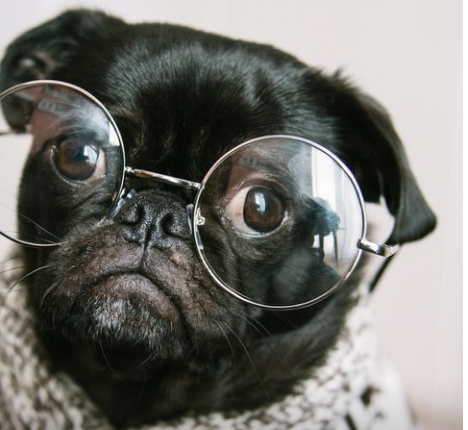
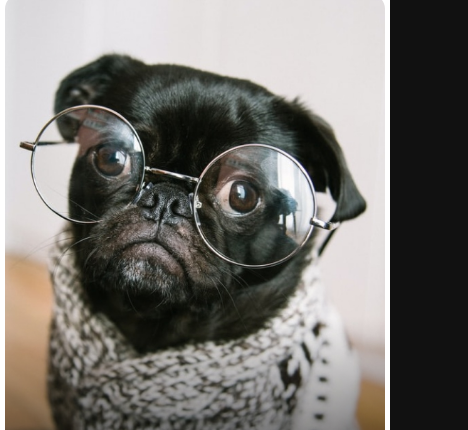
Before and after one commit to veronisab/dog-tinder, a plain HTML site: page index.html in a window 390 px wide. Shown: the part 141-571 px from the top of the page, 468 px wide, since content can reach past the window. Drawn offline with nearby package versions, Linux system fonts and the light colour scheme.

Commit message:
add media query

```diff
--- a/index.css
+++ b/index.css
@@ -94,3 +94,13 @@ button {
 .badge-box img {
     width: 233px;
 }
+
+@media screen and (max-width: 600px){
+    .tindog {
+        width: 100%
+    }
+
+    .dog-img {
+    width: 100%;
+}
+}
```
